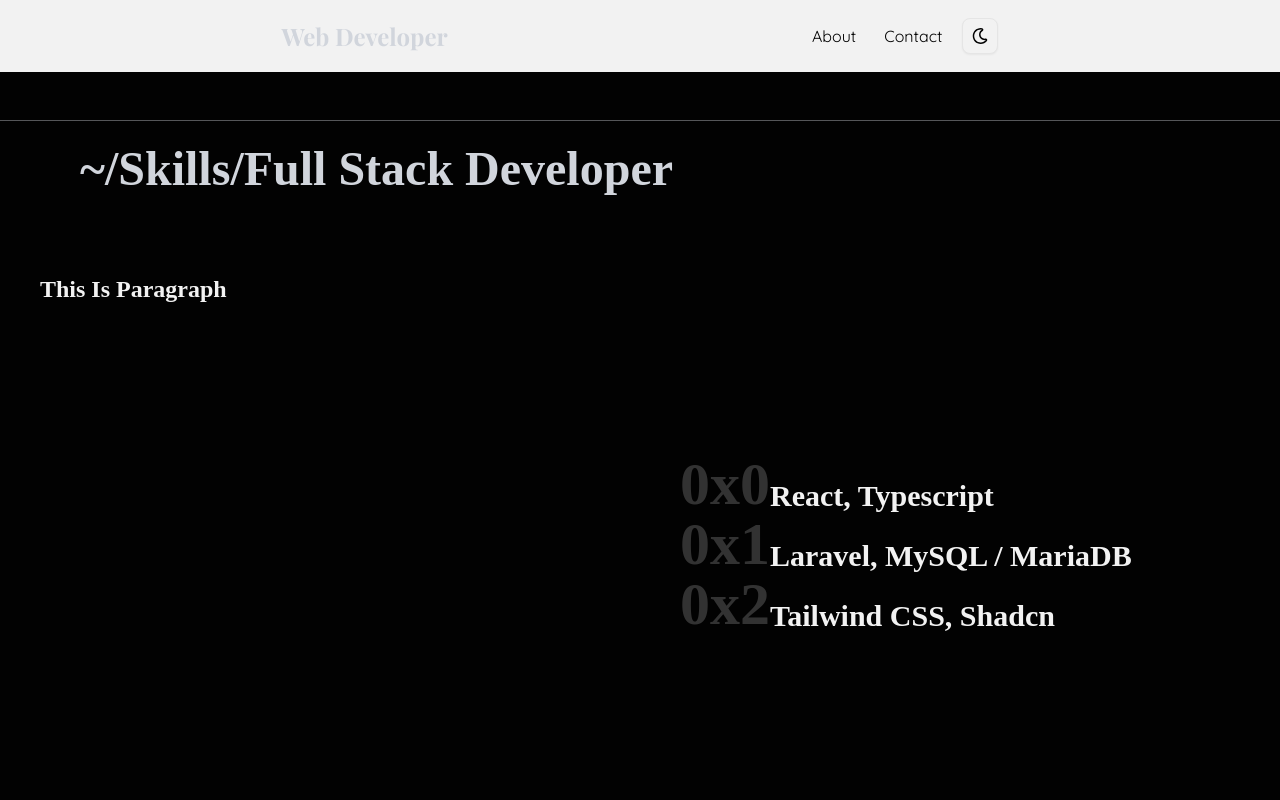
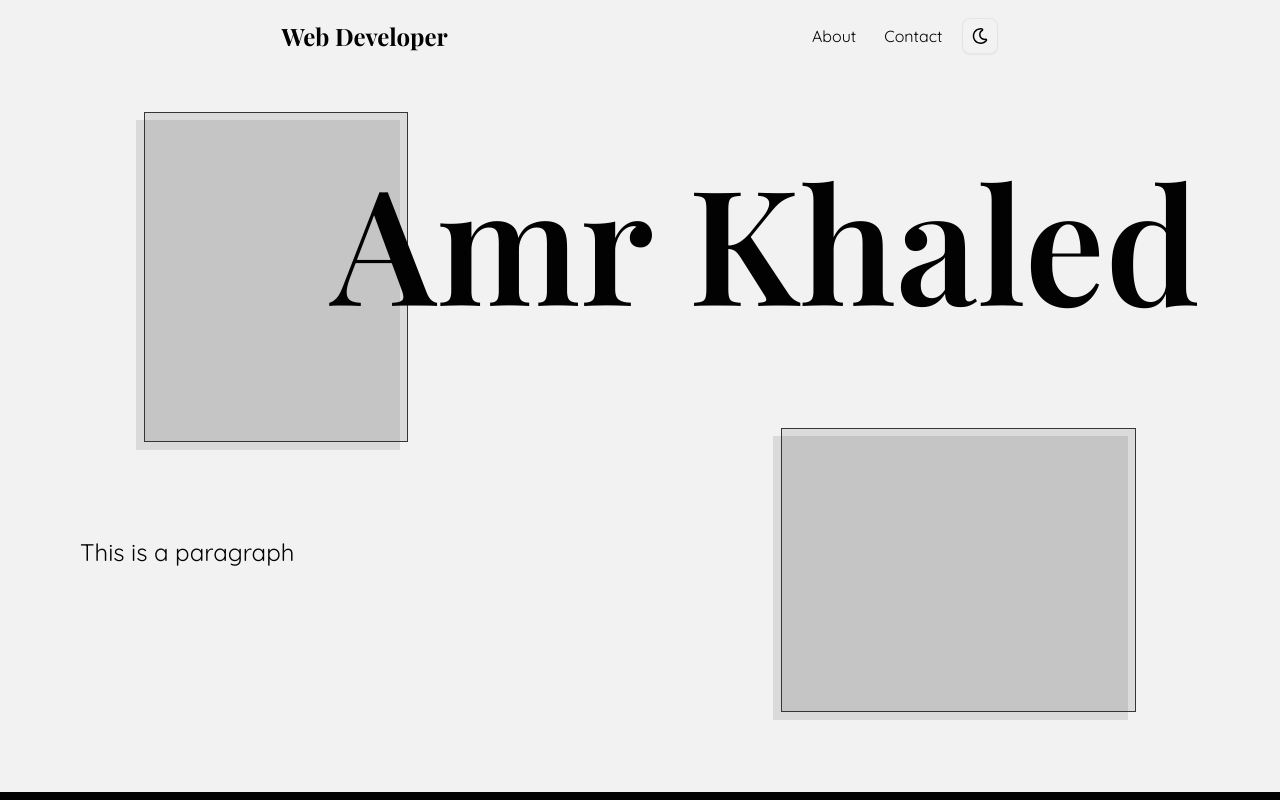
Before and after one commit to amr0khaled/me, a React (Vite) app: page / in a window 1280 px wide. Shown: the top 800 px of the page. Built offline with nearby package versions, Linux system fonts and the light colour scheme; a web font is replaced by a local one.

Commit message:
Finished the 1st prototype of landing section

```diff
--- a/package.json
+++ b/package.json
@@ -13,6 +13,7 @@
   },
   "dependencies": {
     "@hookform/resolvers": "^5.0.1",
+    "@radix-ui/react-aspect-ratio": "^1.1.7",
     "@radix-ui/react-dropdown-menu": "^2.1.6",
     "@radix-ui/react-label": "^2.1.2",
     "@radix-ui/react-navigation-menu": "^1.2.5",
--- /dev/null
+++ b/src/components/ui/aspect-ratio.tsx
@@ -0,0 +1,9 @@
+import * as AspectRatioPrimitive from "@radix-ui/react-aspect-ratio"
+
+function AspectRatio({
+  ...props
+}: React.ComponentProps<typeof AspectRatioPrimitive.Root>) {
+  return <AspectRatioPrimitive.Root data-slot="aspect-ratio" {...props} />
+}
+
+export { AspectRatio }
--- a/src/layout/landing-page.tsx
+++ b/src/layout/landing-page.tsx
@@ -1,8 +1,52 @@
+import { Skeleton } from '@/components/ui/skeleton';
+import '@/style/layout/landing.css';
+import { useEffect, useRef, useState } from 'react';
 
-
-export default function Content() {
+export default function Landing() {
+  const img1 = useRef<HTMLDivElement>(null)
+  const img2 = useRef<HTMLDivElement>(null)
+  const [{
+    width1,
+    width2,
+    height1,
+    height2
+  }, setDim] = useState({
+    width1: 0,
+    width2: 0,
+    height1: 0,
+    height2: 0,
+  })
+  useEffect(() => {
+    const im1 = img1.current
+    const im2 = img2.current
+    if (im1 && im2) {
+      setDim(e => {
+        return {
+          ...e,
+          width1: im1.offsetWidth,
+          width2: im2.offsetWidth,
+          height1: im1.offsetHeight,
+          height2: im2.offsetHeight,
+        }
+      })
+    }
+  }, [])
   return (
-    <main className='flex justify-center items-center min-h-[90vh]'>
-    </main>
+    <section className='landing'>
+      <div className='img-container'>
+        <Skeleton ref={img1} className='aspect-[4/5] w-[264px] rounded-none ' />
+        <div style={{ width: width1, height: height1 }} className={`shadow-box -z-99`}></div>
+      </div>
+      <span className='name'>
+        Amr Khaled
+      </span>
+      <p className='paragraph'>
+        This is a paragraph
+      </p>
+      <div className='img-container'>
+        <Skeleton ref={img2} className='aspect-[5/4] h-[284px] rounded-none ' />
+        <div style={{ width: width2, height: height2 }} className={`shadow-box -z-99`}></div>
+      </div>
+    </section>
   )
 }
--- a/src/pages/home.tsx
+++ b/src/pages/home.tsx
@@ -1,5 +1,6 @@
 import Contact from "@/layout/contact"
 import Header from "@/layout/header"
+import Landing from "@/layout/landing-page"
 import Projects from "@/layout/projects"
 import SkillsSection from "@/layout/skills"
 
@@ -8,6 +9,7 @@ export default function Home() {
   return (
     <>
       <Header />
+      <Landing />
       <SkillsSection />
       <Projects />
       <Contact />
--- a/src/style/layout/header.css
+++ b/src/style/layout/header.css
@@ -17,7 +17,7 @@
     }
 
     .title {
-      @apply flex justify-between items-center gap-4 font-[Playfair_Display] font-bold text-2xl m-0;
+      @apply not-dark:text-foreground flex justify-between items-center gap-4 font-[Playfair_Display] font-bold text-2xl m-0;
     }
   }
 }
--- /dev/null
+++ b/src/style/layout/landing.css
@@ -0,0 +1,40 @@
+@import '../globals.css';
+
+@layer components {
+  .landing {
+    @apply min-h-[90vh] w-full relative;
+
+    .img-container {
+      @apply w-fit h-fit absolute;
+      padding-bottom: 0px !important;
+
+      &>* {
+        @apply border border-[#363636];
+      }
+
+      &:first-of-type {
+        @apply top-10 left-36;
+      }
+
+      &:last-of-type {
+        @apply bottom-20 right-36;
+      }
+
+      .shadow-box {
+        @apply absolute top-0 left-0 border-none bg-[#dadada] translate-2;
+
+        &:last-of-type {
+          @apply -translate-x-2;
+        }
+      }
+    }
+
+    .name {
+      @apply font-[Playfair_Display] font-semibold text-[160px] absolute top-12 right-20;
+    }
+
+    .paragraph {
+      @apply text-2xl font-medium font-[Quicksand] absolute bottom-56 left-20
+    }
+  }
+}
```
Also changed, not shown: 1 other file (tests, documents, lock files or other folders).
